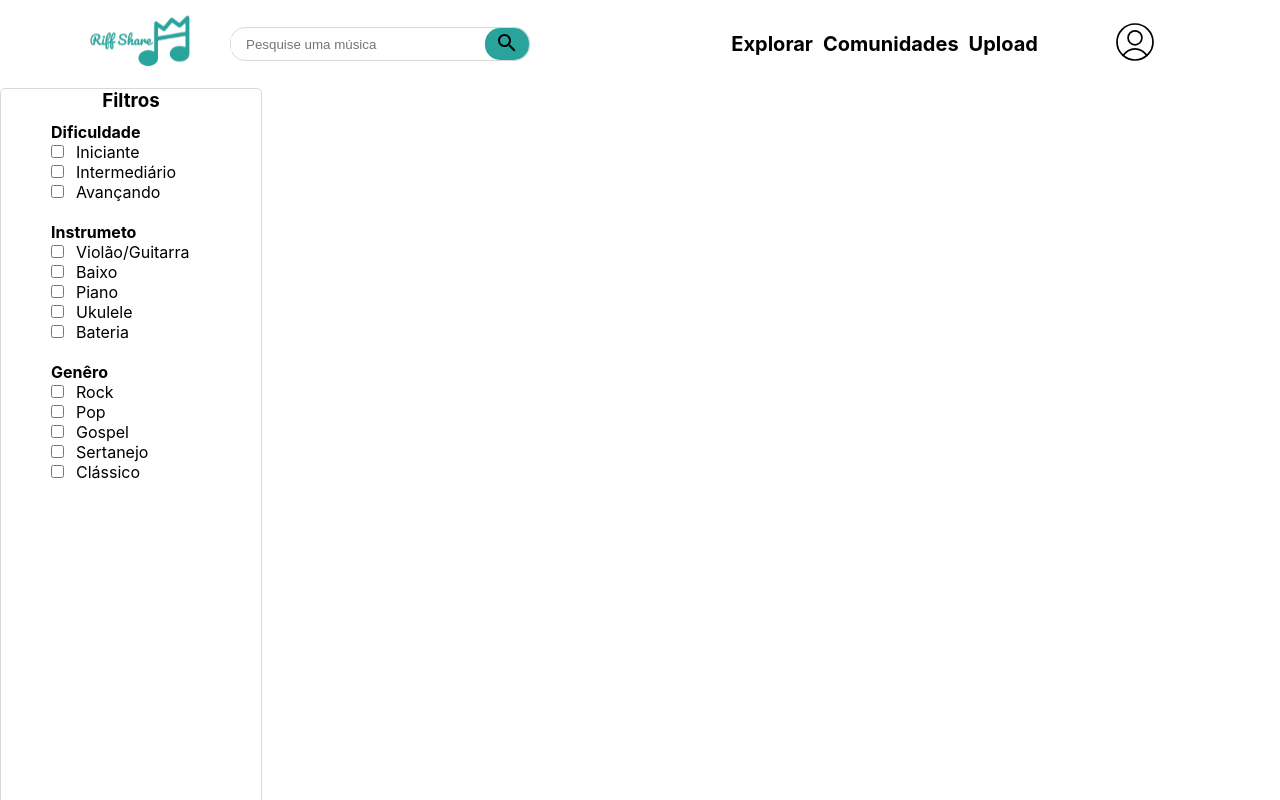
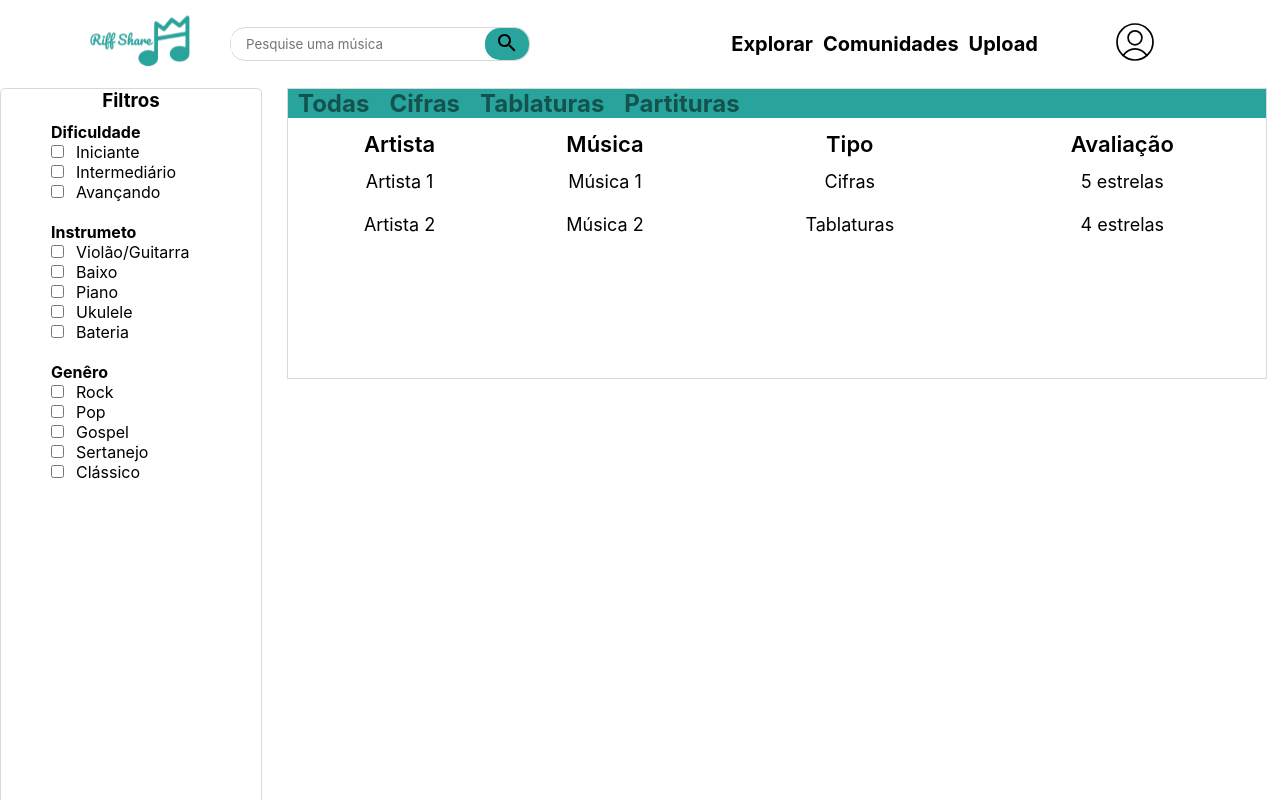
Before and after one commit to Erne1984/Project-Legato, a React (Create React App) app in the folder Frontend/project_legato/: page / in a window 1280 px wide. Shown: the top 800 px of the page. Built offline with nearby package versions, Linux system fonts and the light colour scheme.

Commit message:
table musics

```diff
--- a/Frontend/project_legato/src/App.css
+++ b/Frontend/project_legato/src/App.css
@@ -1,18 +1,3 @@
-.App {
-  text-align: center;
-}
-
-.App-logo {
-  height: 40vmin;
-  pointer-events: none;
-}
-
-@media (prefers-reduced-motion: no-preference) {
-  .App-logo {
-    animation: App-logo-spin infinite 20s linear;
-  }
-}
-
 .App-header {
   background-color: #282c34;
   min-height: 100vh;
@@ -27,12 +12,3 @@
 .App-link {
   color: #61dafb;
 }
-
-@keyframes App-logo-spin {
-  from {
-    transform: rotate(0deg);
-  }
-  to {
-    transform: rotate(360deg);
-  }
-}
--- /dev/null
+++ b/Frontend/project_legato/src/components/TableMusics/TableMusics.css
@@ -0,0 +1,55 @@
+* {
+    font-family: 'Inter';
+}
+
+.table-box {
+    width: 980px;
+    height: 291px;
+    border: 1.5px solid #D9D9D9;
+
+}
+
+.table-filtros {
+    display: flex;
+    align-items: center;
+    gap: 10px;
+    list-style: none;
+    height: 29px;
+    font-weight: 700;
+    font-size: 24px;
+    line-height: 29px;
+    color: rgba(0, 0, 0, 0.5);
+    width: 100%;
+    background: #28A49C;
+}
+
+.table-filtros li{
+    margin-left: 10px;
+}
+
+.table {
+    width: 100%;
+    padding: 10px;
+}
+
+.table tr {
+    border: 1px solid #b3adad;
+    text-align: center;
+}
+
+.table th {
+    width: 78px;
+    height: 29px;
+    font-weight: 600;
+    font-size: 22px;
+    line-height: 29px;
+    color: #000000;
+}
+
+.table tr td {
+    padding: 10px;
+    width: 71px;
+    height: 24px;
+    font-size: 18px;
+    color: #000000;
+}
--- /dev/null
+++ b/Frontend/project_legato/src/components/TableMusics/TableMusics.js
@@ -0,0 +1,47 @@
+import React from 'react';
+
+import './TableMusics.css';
+
+
+const TableMusics = ({ artistName, musica, tipoi, avaliacao }) => {
+    return (
+        <main>
+            <div className='table-box'>
+                <span className='table-filtros'>
+                    <li>Todas</li>
+                    <li>Cifras</li>
+                    <li>Tablaturas</li>
+                    <li>Partituras</li>
+                </span>
+                <table className='table'>
+                    <thead>
+                        <tr>
+                            <th>Artista</th>
+                            <th>Música</th>
+                            <th>Tipo</th>
+                            <th>Avaliação</th>
+                        </tr>
+                    </thead>
+                    <tbody>
+
+                        <tr>
+                            <td>Artista 1</td>
+                            <td>Música 1</td>
+                            <td>Cifras</td>
+                            <td>5 estrelas</td>
+                        </tr>
+                        <tr>
+                            <td>Artista 2</td>
+                            <td>Música 2</td>
+                            <td>Tablaturas</td>
+                            <td>4 estrelas</td>
+                        </tr>
+
+                    </tbody>
+                </table>
+            </div>
+        </main>
+    )
+}
+
+export default TableMusics;
--- a/Frontend/project_legato/src/pages/Home/Home.css
+++ b/Frontend/project_legato/src/pages/Home/Home.css
@@ -0,0 +1,4 @@
+.home-container{
+    display: flex;
+    gap:25px;
+}
--- a/Frontend/project_legato/src/pages/Home/Home.js
+++ b/Frontend/project_legato/src/pages/Home/Home.js
@@ -1,16 +1,20 @@
 import React from "react";
-import Header from "../../components/Header/Header";
+import './Home.css';
 
 import Filters from "../../components/Filters/Filters";
+import TableMusics from "../../components/TableMusics/TableMusics";
+
 
 const Home = () => {
     return (
 
-        <div>
+        <main className="home-container">
 
             <Filters />
 
-        </div>
+            <TableMusics></TableMusics>
+
+        </main>
     )
 }
 
```
